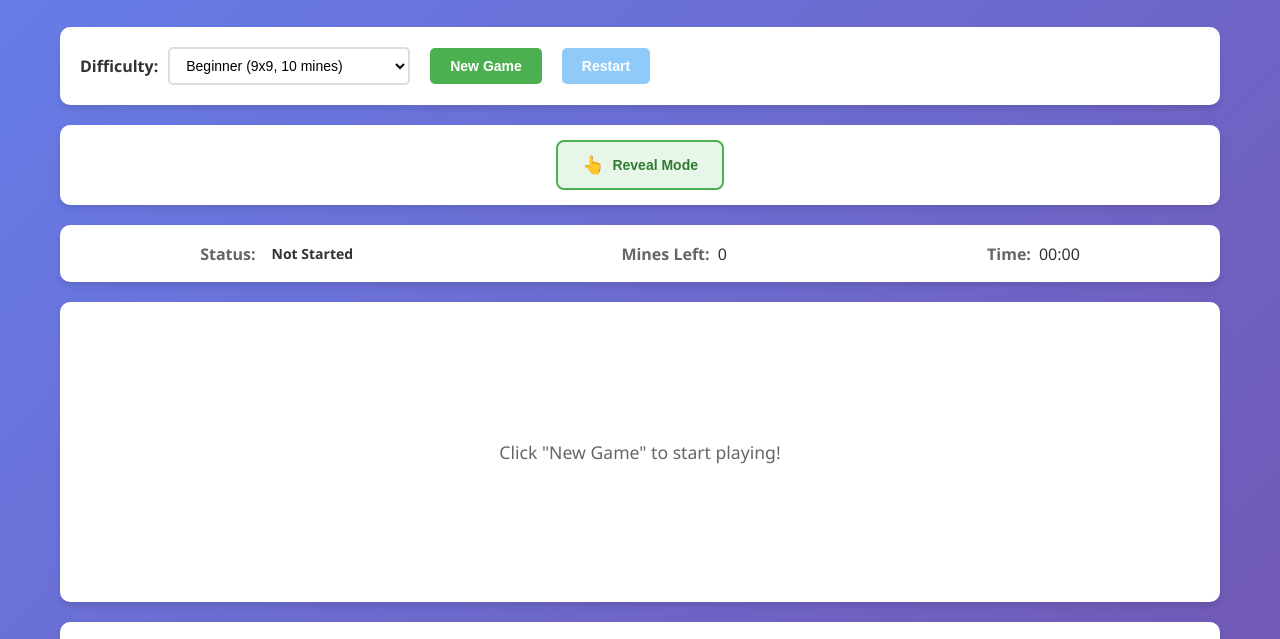
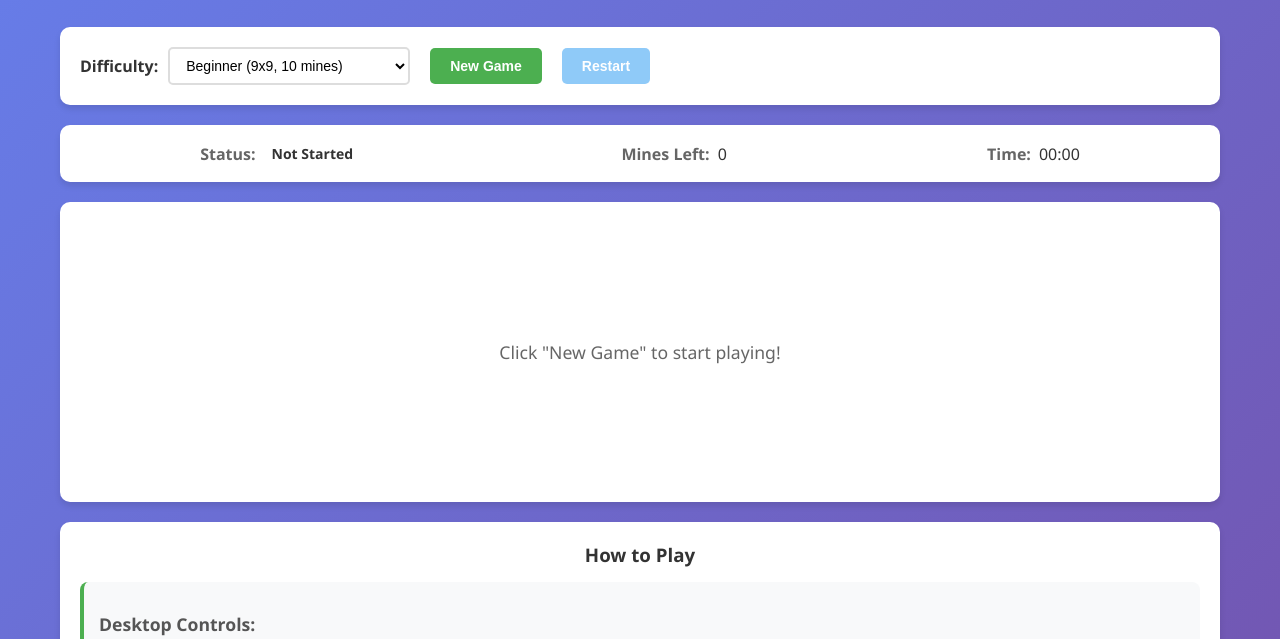
Before and after one commit to codemonkeycxy/temporal-minesweeper, a website: page public/index.html in a window 1280 px wide. Shown: the part 107-746 px from the top of the page. Drawn offline with Linux system fonts and the light colour scheme.

Commit message:
handle mobile-only button

```diff
--- a/public/styles.css
+++ b/public/styles.css
@@ -129,7 +129,7 @@ header p {
     border-radius: 10px;
     box-shadow: 0 4px 6px rgba(0,0,0,0.1);
     margin-bottom: 20px;
-    display: flex;
+    display: none; /* Hidden by default on desktop */
     justify-content: center;
     align-items: center;
 }
@@ -397,6 +397,7 @@ header p {
     }
 
     .mobile-controls {
+        display: flex; /* Show on mobile devices */
         padding: 12px 15px;
     }
 
```
